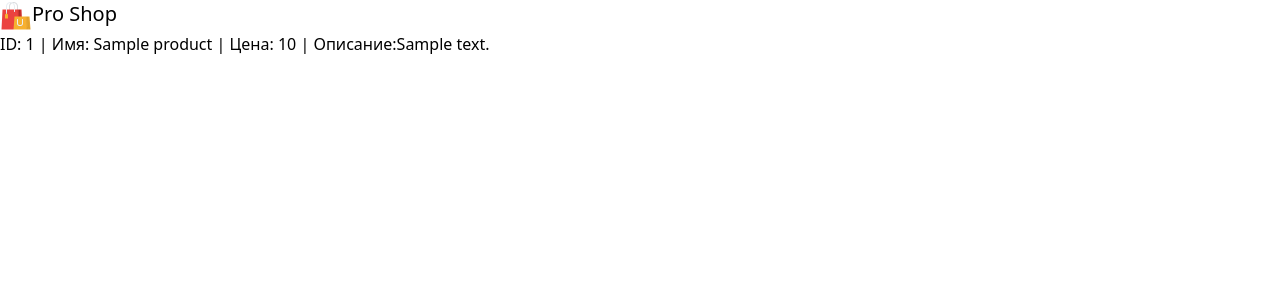
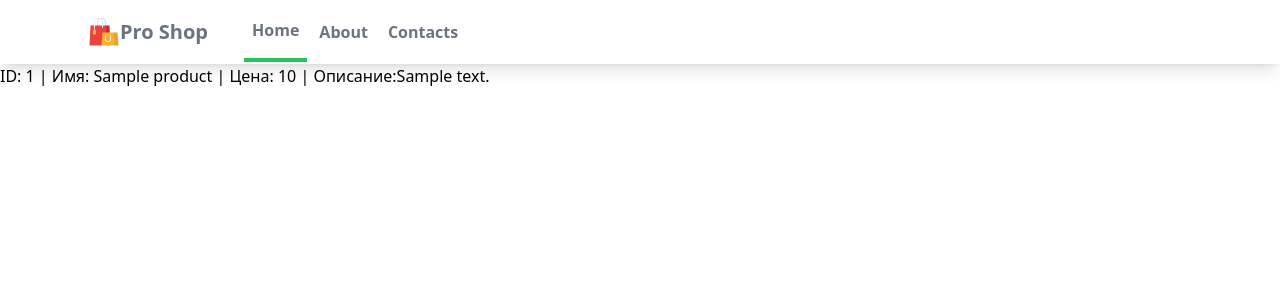
Before and after one commit to alexandervladimirovic/Learnproject, a Django app: page / in a window 1280 px wide. Shown: the top 300 px of the page. Run offline with Django 4.2, Linux system fonts and the light colour scheme; tables that the repository leaves empty hold one stand-in row (values such as "Sample post").

Commit message:
base template + navbar

```diff
--- a/shop/main/static/main/styles.css
+++ b/shop/main/static/main/styles.css
@@ -558,6 +558,15 @@ video {
   position: static;
 }
 
+.mx-auto {
+  margin-left: auto;
+  margin-right: auto;
+}
+
+.block {
+  display: block;
+}
+
 .flex {
   display: flex;
 }
@@ -570,12 +579,80 @@ video {
   width: 2rem;
 }
 
+.max-w-6xl {
+  max-width: 72rem;
+}
+
+.items-center {
+  align-items: center;
+}
+
+.justify-between {
+  justify-content: space-between;
+}
+
+.space-x-7 > :not([hidden]) ~ :not([hidden]) {
+  --tw-space-x-reverse: 0;
+  margin-right: calc(1.75rem * var(--tw-space-x-reverse));
+  margin-left: calc(1.75rem * calc(1 - var(--tw-space-x-reverse)));
+}
+
+.space-x-1 > :not([hidden]) ~ :not([hidden]) {
+  --tw-space-x-reverse: 0;
+  margin-right: calc(0.25rem * var(--tw-space-x-reverse));
+  margin-left: calc(0.25rem * calc(1 - var(--tw-space-x-reverse)));
+}
+
+.border-b-4 {
+  border-bottom-width: 4px;
+}
+
+.border-green-500 {
+  --tw-border-opacity: 1;
+  border-color: rgb(34 197 94 / var(--tw-border-opacity));
+}
+
 .bg-sky-500 {
   --tw-bg-opacity: 1;
   background-color: rgb(14 165 233 / var(--tw-bg-opacity));
+}
+
+.bg-white {
+  --tw-bg-opacity: 1;
+  background-color: rgb(255 255 255 / var(--tw-bg-opacity));
+}
+
+.px-4 {
+  padding-left: 1rem;
+  padding-right: 1rem;
+}
+
+.px-2 {
+  padding-left: 0.5rem;
+  padding-right: 0.5rem;
+}
+
+.py-4 {
+  padding-top: 1rem;
+  padding-bottom: 1rem;
 }
 
 .text-xl {
   font-size: 1.25rem;
   line-height: 1.75rem;
 }
+
+.font-semibold {
+  font-weight: 600;
+}
+
+.text-gray-500 {
+  --tw-text-opacity: 1;
+  color: rgb(107 114 128 / var(--tw-text-opacity));
+}
+
+.shadow-lg {
+  --tw-shadow: 0 10px 15px -3px rgb(0 0 0 / 0.1), 0 4px 6px -4px rgb(0 0 0 / 0.1);
+  --tw-shadow-colored: 0 10px 15px -3px var(--tw-shadow-color), 0 4px 6px -4px var(--tw-shadow-color);
+  box-shadow: var(--tw-ring-offset-shadow, 0 0 #0000), var(--tw-ring-shadow, 0 0 #0000), var(--tw-shadow);
+}
--- /dev/null
+++ b/shop/main/templates/main/base.html
@@ -0,0 +1,17 @@
+<!doctype html>
+{% load static %}
+<html lang="en">
+<head>
+  <meta charset="UTF-8">
+  <meta name="viewport"
+        content="width=device-width, user-scalable=no, initial-scale=1.0, maximum-scale=1.0, minimum-scale=1.0">
+  <meta http-equiv="X-UA-Compatible" content="ie=edge">
+  <link rel="stylesheet" href="{% static 'main/styles.css' %}">
+  <title>Document</title>
+</head>
+<body>
+  {% block content %}
+
+  {% endblock %}
+</body>
+</html>
--- a/shop/main/templates/main/index.html
+++ b/shop/main/templates/main/index.html
@@ -1,34 +1,32 @@
+{% extends 'main/base.html' %}
 {% load static %}
 
-<!doctype html>
-<html lang="en">
-<head>
-  <meta charset="UTF-8">
-  <meta name="viewport"
-        content="width=device-width, user-scalable=no, initial-scale=1.0, maximum-scale=1.0, minimum-scale=1.0">
-  <meta http-equiv="X-UA-Compatible" content="ie=edge">
-  <link rel="stylesheet" href="{% static 'main/styles.css' %}">
-  <title> Shop - Main Page </title>
-</head>
-<body>
-  <nav>
-    <div>
-      <div>
-        <div>
-          <div class="flex">
+{% block content %}
+  <nav class="bg-white shadow-lg">
+    <div class="max-w-6xl mx-auto px-4">
+      <div class="flex justify-between">
+        <div class="flex space-x-7">
+          <div class="">
+            <a href="#" class="flex items-center px-2 py-4">
             <img class="h-8 w-8" src="{% static 'main/images/logo.png' %}" alt="logo">
-            <span class="text-xl">Pro Shop</span>
+            <span class="text-gray-500 font-semibold text-xl">Pro Shop</span>
+            </a>
+          </div>
+          <div class="items-center flex space-x-1">
+            <a href="#" class="py-4 px-2 text-gray-500 font-semibold border-b-4 border-green-500">Home</a>
+            <a href="#" class="py-4 px-2 text-gray-500 font-semibold">About</a>
+            <a href="#" class="py-4 px-2 text-gray-500 font-semibold">Contacts</a>
           </div>
         </div>
       </div>
     </div>
   </nav>
-  <h2>
+
+  <h4>
     {% for product in products %}
       <a href="{% url 'main:phones' product.id %}">
       ID: {{ product.id }} | Имя: {{ product.name }} | Цена: {{ product.price }} | Описание:{{ product.description }} <br>
       </a>
     {% endfor %}
-  </h2>
-</body>
-</html>
+  </h4>
+{% endblock %}
```
Also changed, not shown: 1 other file.
